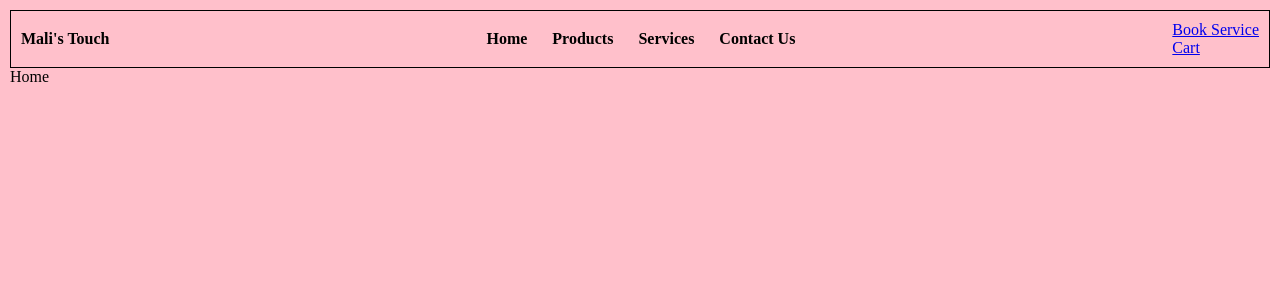
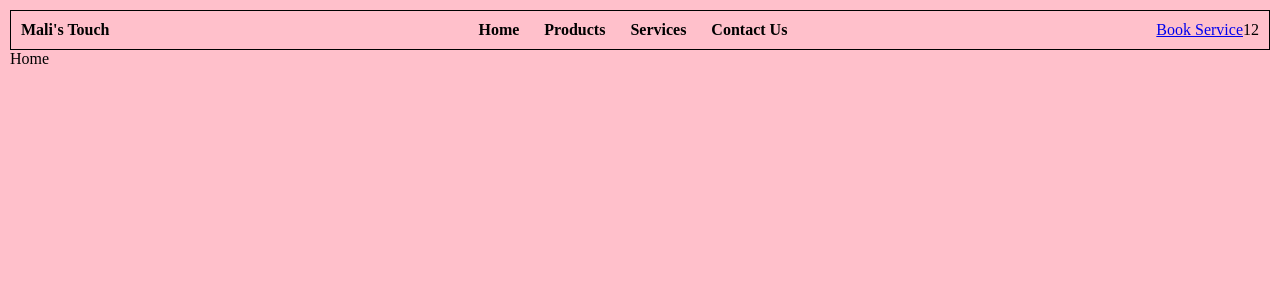
Before and after one commit to developer866/MakeUpStore, a React (Vite) app: page / in a window 1280 px wide. Shown: the top 300 px of the page. Built offline with nearby package versions, Linux system fonts and the light colour scheme.

Commit message:
Working on btn visibility

```diff
--- a/src/components/Button.jsx
+++ b/src/components/Button.jsx
@@ -3,12 +3,27 @@ import { Link } from 'react-router-dom'
 
 function Button(props) {
 
-    return (
-        <div>
+    return (<>
+
+
+        <style>
+            {`
+            .btn{
+             display:Block;
+            }
+             @media(max-width:600px){
+             .btn{
+             display:none;}
+             }
+            `
+            }
+        </style>
+        <div className='btn'>
             <Link to={props.link}>
                 <p>{props.text}</p>
             </Link>
         </div>
+    </>
     )
 }
 
--- /dev/null
+++ b/src/components/Carticon.jsx
@@ -0,0 +1,9 @@
+import React from 'react'
+import { Link } from 'react-router-dom'
+function Carticon(props) {
+  return (
+    <div>{props.totalItem}</div>
+  )
+}
+
+export default Carticon
--- a/src/components/Navbar.css
+++ b/src/components/Navbar.css
@@ -15,7 +15,12 @@
 .navbar-logo {
   width: 30%;
 }
-
+.cart{
+  display: flex;
+}
+.BookServiceButton{
+  display: hidden;
+}
 @media (min-width: 768px) {
   .navbar-logo {
     width: 12%;
--- a/src/components/Navbar.jsx
+++ b/src/components/Navbar.jsx
@@ -2,6 +2,7 @@ import React, { useState } from "react";
 import "./Navbar.css";
 import { Link } from "react-router-dom";
 import Button from "./Button";
+import Carticon from "./Carticon";
 
 function Navbar() {
   const [showMenu, setShowMenu] = useState(false);
@@ -37,9 +38,9 @@ function Navbar() {
               </Link>
             </ul>
           </section>
-          <section className="">
-            <Button text="Book Service" link='Booking' />
-            <Button text="Cart" link='Booking' />
+          <section className="cart">
+            <Button  text="Book Service" link='Booking' />
+            <Carticon totalItem="12"/>
           </section>
 
           {/* mobile menu */}
```
